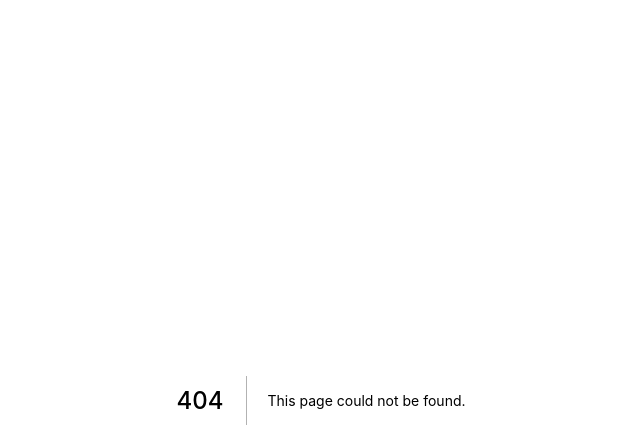
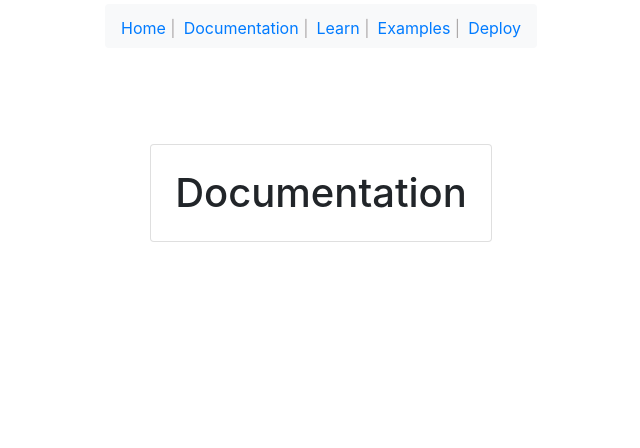
Before and after one commit to aaykmr/josh-test, a Next.js app: page /documentation in a window 1280 px wide. Before the commit this address had no page. Shown: the top 448 px of the page, without its empty margins (319-959 px from the left). Built offline with nearby package versions, Linux system fonts and the light colour scheme.

Commit message:
Navbar fix

```diff
--- a/components/Nav.jsx
+++ b/components/Nav.jsx
@@ -4,22 +4,25 @@ export default function Nav(){
     return(
         <>
             <nav className="navbar navbar-expand-lg navbar-light bg-light mt-1 rounded">
+                <button className="navbar-toggler align-items-end" type="button" data-toggle="collapse" data-target="#navbarSupportedContent" aria-controls="navbarSupportedContent" aria-expanded="false" aria-label="Toggle navigation">
+                    <span className="navbar-toggler-icon"></span>
+                </button>
                 <div className="collapse navbar-collapse" id="navbarSupportedContent">
                     <ul className="navbar-nav mr-auto mt-1">
                         <li className="nav-item mr-2 active">
                             <Link className="nav-link" href="/">Home</Link>
                         </li>
                         <li className="nav-item mr-2">
-                            <Link className="nav-link" href="Documentation">Documentation</Link>
+                            <Link className="nav-link" href="/documentation">Documentation</Link>
                         </li>
                         <li className="nav-item mr-2">
-                            <Link className="nav-link" href="Documentation">Learn</Link>
+                            <Link className="nav-link" href="/documentation">Learn</Link>
                         </li>
                         <li className="nav-item mr-2">
-                            <Link className="nav-link" href="Documentation">Examples</Link>
+                            <Link className="nav-link" href="/documentation">Examples</Link>
                         </li>
-                        <li className="nav-item ">
-                            <Link className="nav-link" href="Documentation">Deploy</Link>
+                        <li className="nav-item">
+                            <Link className="nav-link" href="/documentation">Deploy</Link>
                         </li>
                     </ul>
                 </div>
--- a/pages/cars/[id].js
+++ b/pages/cars/[id].js
@@ -6,7 +6,7 @@ export default function Cars({car}){
 
     return (
     <>
-        <h1>This is a {id}</h1>
+        <h1>{`This is a ${id}`}</h1>
         <img src={car.image}></img>
     </>
     )
@@ -23,6 +23,7 @@ export async function getStaticProps({params}){
 
 export async function getStaticPaths(){
     const req = await fetch('http://localhost:3000/cars.json')
+    console.log(req);
     const data = await req.json();
 
     const paths = data.map(car => {
--- a/pages/index.js
+++ b/pages/index.js
@@ -16,7 +16,7 @@ export default function Home() {
         </p>
 
         <div className="grid">
-          <Link href="Documentation" >
+          <Link href="documentation" >
           <div className="card">
             <h3>Documentation &rarr;</h3>
             <p>Find in-depth information about Next.js features and API.</p>
```
Also changed, not shown: pages/documentation.jsx (renamed from pages/Documentation.jsx).
